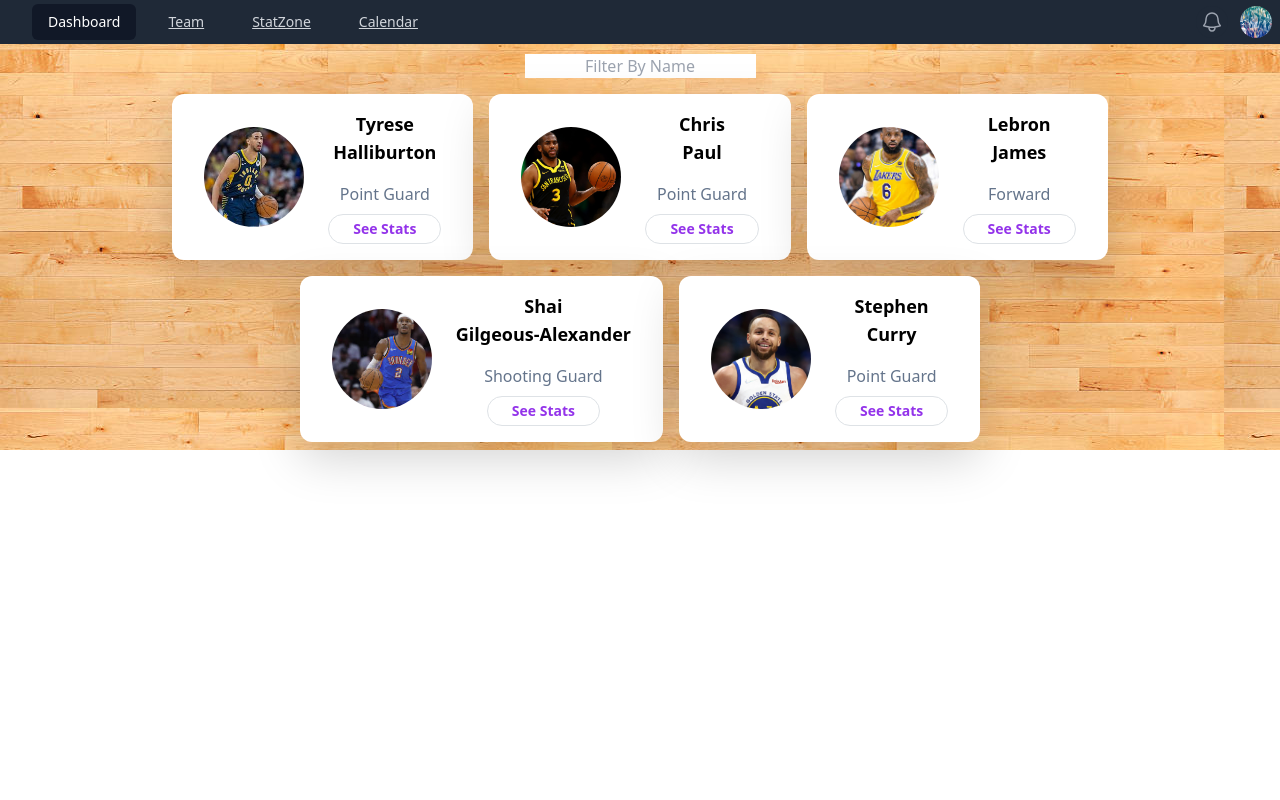
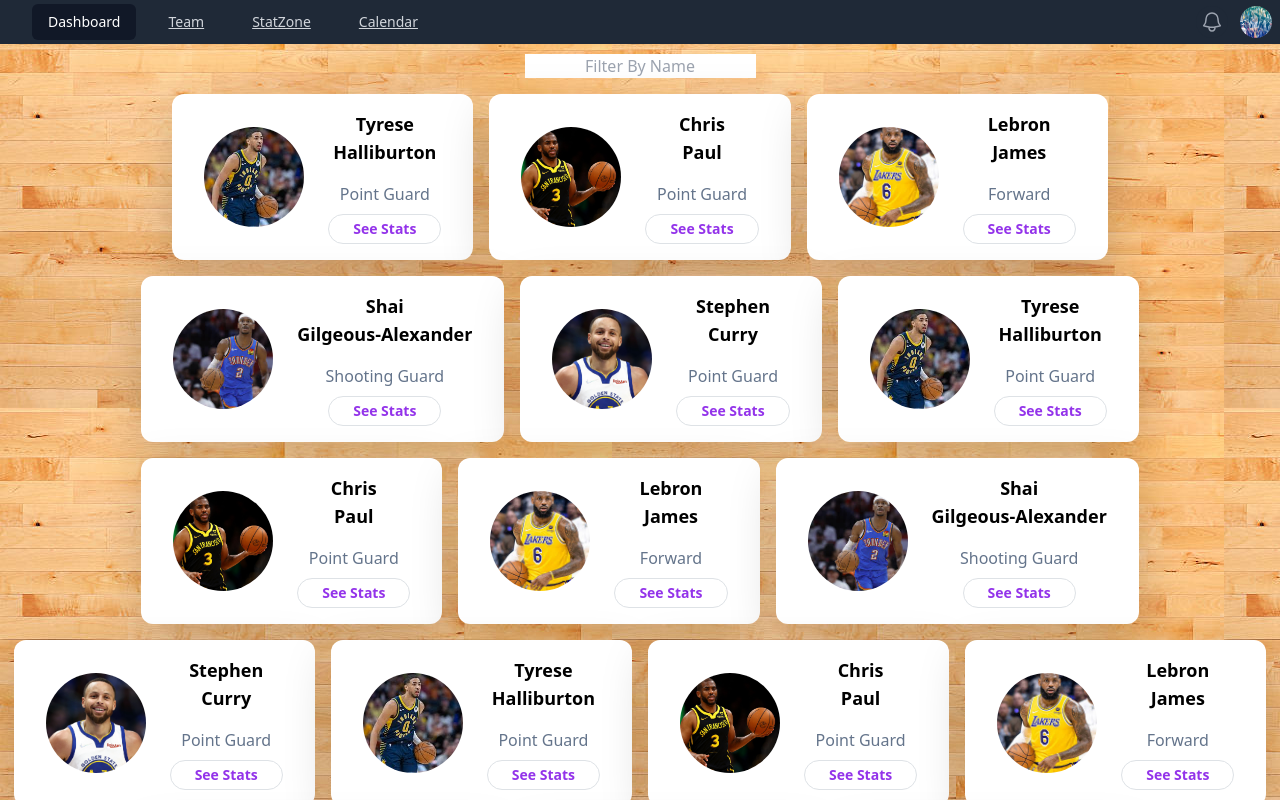
Before and after one commit to brentvoyles3/Directory, a React (Create React App) app in the folder directory/: page / in a window 1280 px wide. Shown: the top 800 px of the page. Built offline with nearby package versions, Linux system fonts and the light colour scheme.

Commit message:
hardcoded some more players

```diff
--- a/directory/src/App.js
+++ b/directory/src/App.js
@@ -54,6 +54,146 @@ function App() {
       position: "Point Guard",
       img: Steph
     },
+    {
+      id:6,
+      fname: 'Tyrese',
+      lname: 'Halliburton',
+      position: "Point Guard",
+      img: Tyrese
+    },
+    {
+      id:7,
+      fname: 'Chris',
+      lname: 'Paul',
+      position: "Point Guard",
+      img: Chris
+    },
+    {
+      id:8,
+      fname: 'Lebron',
+      lname: 'James',
+      position: "Forward",
+      img: Lebron
+    },
+    {
+      id:9,
+      fname: 'Shai',
+      lname: 'Gilgeous-Alexander',
+      position: "Shooting Guard",
+      img: Shai
+    },
+    {
+      id:10,
+      fname: 'Stephen',
+      lname: 'Curry',
+      position: "Point Guard",
+      img: Steph
+    },
+    {
+      id:11,
+      fname: 'Tyrese',
+      lname: 'Halliburton',
+      position: "Point Guard",
+      img: Tyrese
+    },
+    {
+      id:12,
+      fname: 'Chris',
+      lname: 'Paul',
+      position: "Point Guard",
+      img: Chris
+    },
+    {
+      id:13,
+      fname: 'Lebron',
+      lname: 'James',
+      position: "Forward",
+      img: Lebron
+    },
+    {
+      id:14,
+      fname: 'Shai',
+      lname: 'Gilgeous-Alexander',
+      position: "Shooting Guard",
+      img: Shai
+    },
+    {
+      id:15,
+      fname: 'Stephen',
+      lname: 'Curry',
+      position: "Point Guard",
+      img: Steph
+    },
+    {
+      id:16,
+      fname: 'Tyrese',
+      lname: 'Halliburton',
+      position: "Point Guard",
+      img: Tyrese
+    },
+    {
+      id:17,
+      fname: 'Chris',
+      lname: 'Paul',
+      position: "Point Guard",
+      img: Chris
+    },
+    {
+      id:18,
+      fname: 'Lebron',
+      lname: 'James',
+      position: "Forward",
+      img: Lebron
+    },
+    {
+      id:19,
+      fname: 'Shai',
+      lname: 'Gilgeous-Alexander',
+      position: "Shooting Guard",
+      img: Shai
+    },
+    {
+      id:20,
+      fname: 'Stephen',
+      lname: 'Curry',
+      position: "Point Guard",
+      img: Steph
+    },
+    {
+      id:21,
+      fname: 'Tyrese',
+      lname: 'Halliburton',
+      position: "Point Guard",
+      img: Tyrese
+    },
+    {
+      id:22,
+      fname: 'Chris',
+      lname: 'Paul',
+      position: "Point Guard",
+      img: Chris
+    },
+    {
+      id:23,
+      fname: 'Lebron',
+      lname: 'James',
+      position: "Forward",
+      img: Lebron
+    },
+    {
+      id:24,
+      fname: 'Shai',
+      lname: 'Gilgeous-Alexander',
+      position: "Shooting Guard",
+      img: Shai
+    },
+    {
+      id:25,
+      fname: 'Stephen',
+      lname: 'Curry',
+      position: "Point Guard",
+      img: Steph
+    },
   ]);
   const showPlayers = true;
 
```
